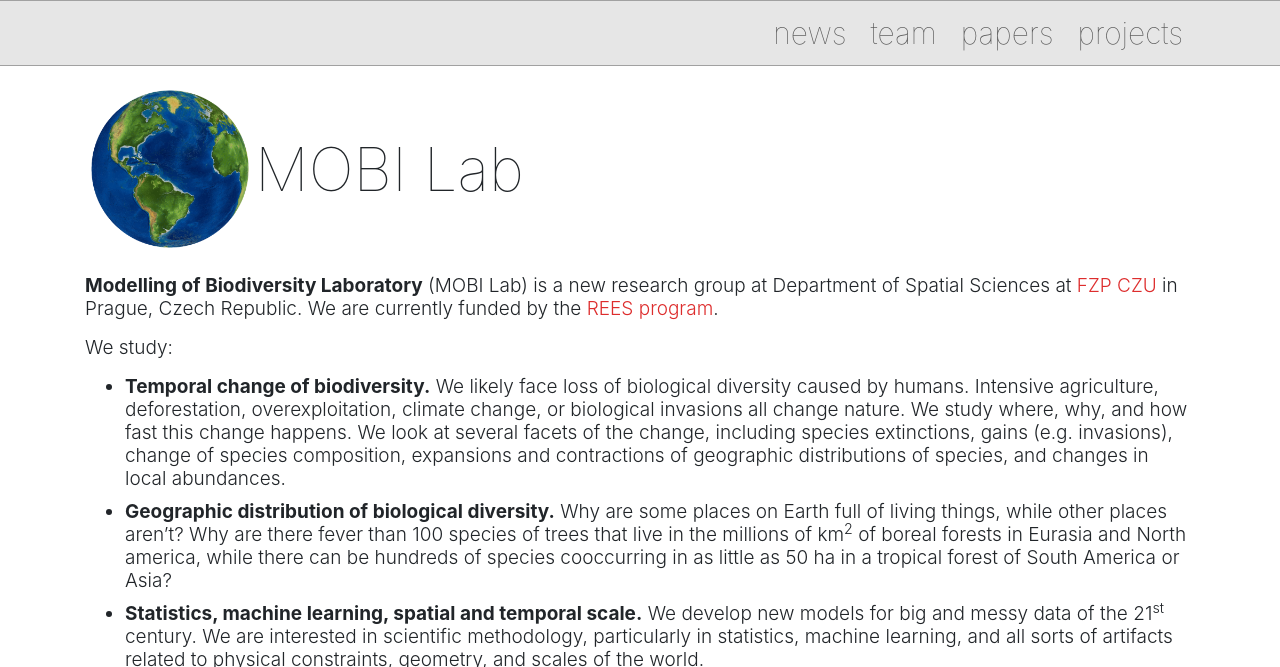
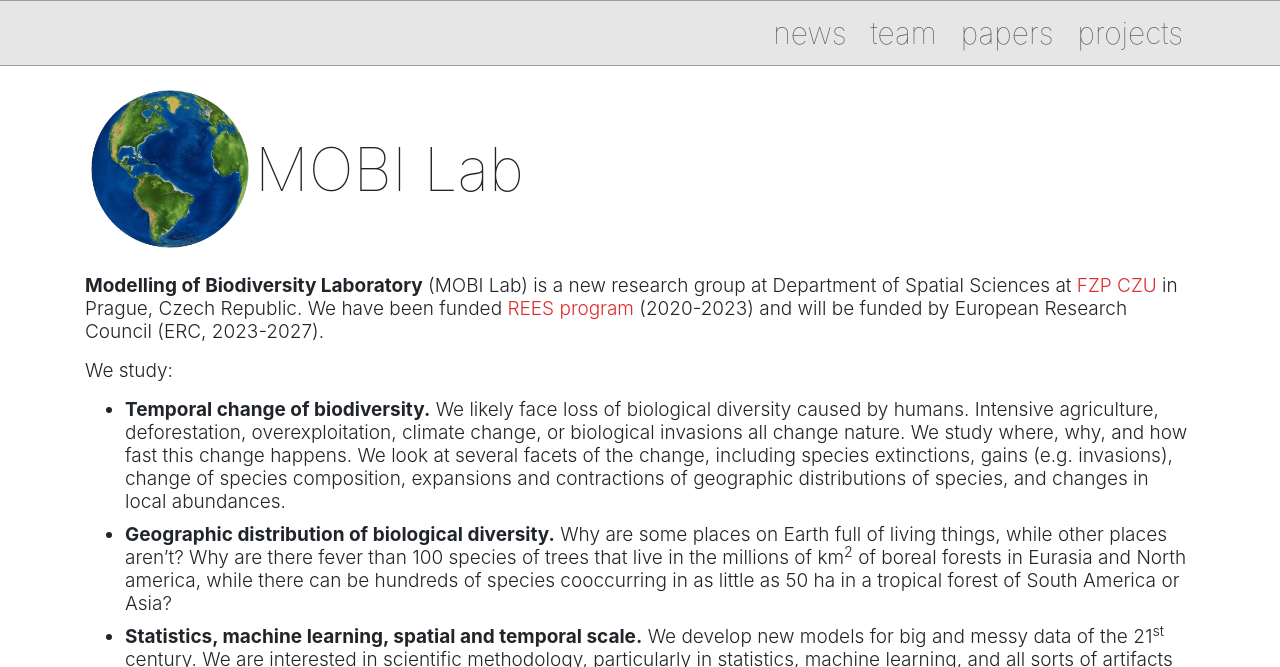
Before and after one commit to petrkeil/petrkeil.github.io, a Jekyll site: the page built from index.html, in a window 1280 px wide and 1140 px high, cut to the strip 0-667 px from the top of the window. Built offline with Jekyll 4.4.1, drawn with Linux system fonts in a browser that asks for light colours.

```diff
--- a/index.html
+++ b/index.html
@@ -8,9 +8,11 @@ categories:
 <div class="row">
 	<div class="col-lg-12">
 		<object class="pull-left biglogo" data="/images/logo.svg" type="image/svg+xml"></object>
+
 		<div class="bigtitle logobox">
 			MOBI Lab
 		</div>
+
 	</div>
 </div>
 
@@ -20,7 +22,7 @@ categories:
 	<div class="col-lg-12">
 		<div class="smallhead">
       <p>
-        <b>Modelling of Biodiversity Laboratory</b> (MOBI Lab) is a new research group at Department of Spatial Sciences at <a href="https://www.fzp.czu.cz/en">FZP CZU</a> in Prague, Czech Republic. We are currently funded by the <a href="https://www.fzp.czu.cz/en/r-9676-news/announcement-of-rees.html">REES program</a>.
+        <b>Modelling of Biodiversity Laboratory</b> (MOBI Lab) is a new research group at Department of Spatial Sciences at <a href="https://www.fzp.czu.cz/en">FZP CZU</a> in Prague, Czech Republic. We have been funded <a href="https://www.fzp.czu.cz/en/r-9676-news/announcement-of-rees.html">REES program</a> (2020-2023) and will be funded by European Research Council (ERC, 2023-2027).
       </p>
       <p>
       We study:
```
Also changed, not shown: projects/_posts/2022-06-01-SPARSE.md (deleted, +0 -23 lines), images/erc_logo.jpg (added).
